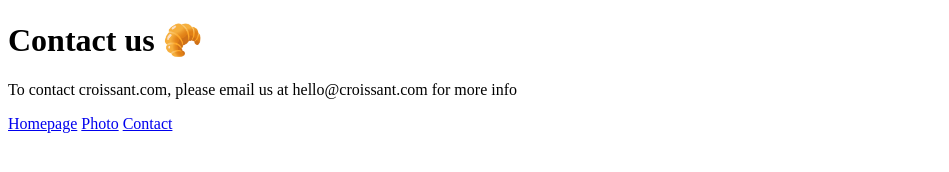
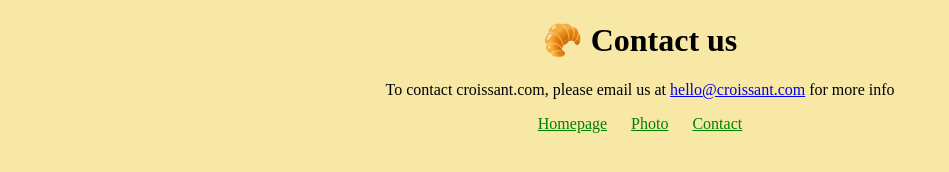
Before and after one commit to kimnguyen10/croissant-project, a plain HTML site: page contact.html in a window 1280 px wide. Shown: the whole page, without its empty margins (0-949 px from the left). Drawn offline with Linux system fonts and the light colour scheme.

Commit message:
Added CSS

```diff
--- a/contact.html
+++ b/contact.html
@@ -3,16 +3,19 @@
   <head>
     <meta charset="UTF-8" />
     <meta name="viewport" content="width=device-width, initial-scale=1.0" />
+    <link rel="stylesheet" href="/src/styles.css" />
     <title>Contact</title>
   </head>
   <body>
-    <h1>Contact us 🥐</h1>
+    <h1>🥐 Contact us</h1>
     <p>
-      To contact croissant.com, please email us at hello@croissant.com for more
-      info
+      To contact croissant.com, please email us at
+      <a href="mailto:hello@shecodes.io">hello@croissant.com</a> for more info
     </p>
-    <a href="/">Homepage</a>
-    <a href="/photo.html">Photo</a>
-    <a href="/contact.html">Contact</a>
+    <footer>
+      <a href="/">Homepage</a>
+      <a href="/photo.html">Photo</a>
+      <a href="/contact.html">Contact</a>
+    </footer>
   </body>
 </html>
--- a/src/styles.css
+++ b/src/styles.css
@@ -0,0 +1,13 @@
+body {
+  background: #f8e8a6;
+  text-align: center;
+}
+
+footer a {
+  margin: 0 10px;
+  color: green;
+}
+
+img {
+  margin: 30px auto;
+}
```
Also changed, not shown: index.html (+7 -4 lines), photo.html (+7 -4 lines).
